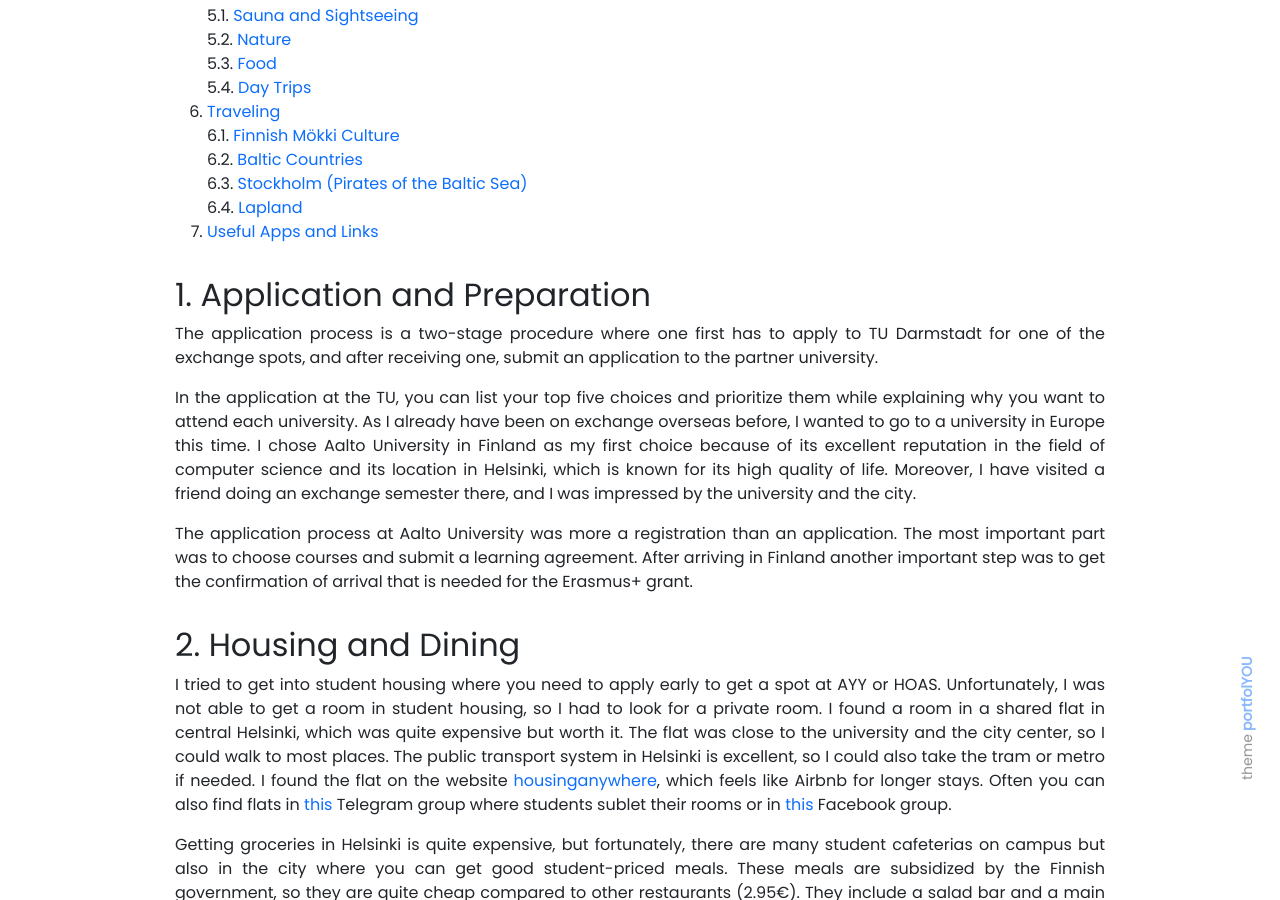
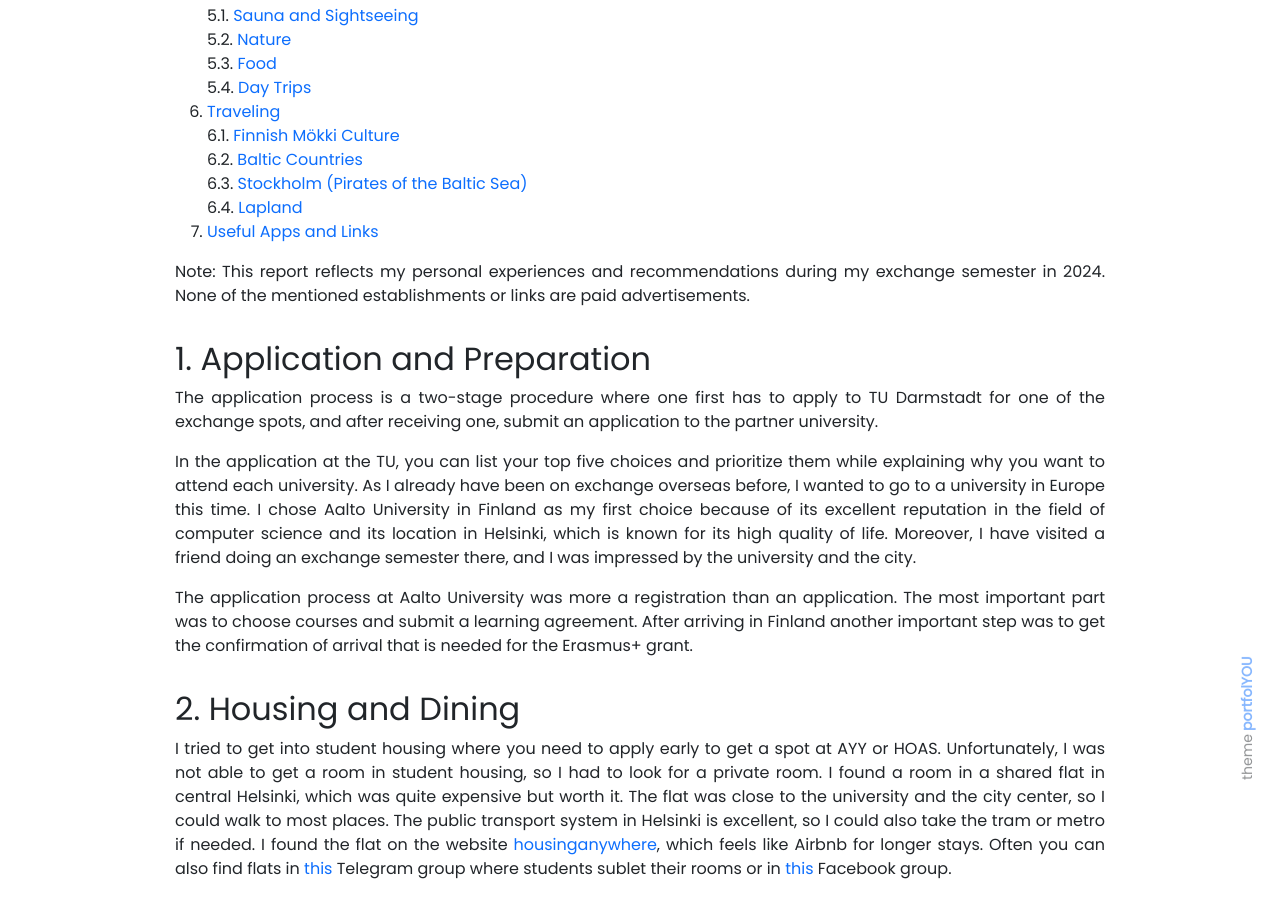
Before and after one commit to CptK/CptK.github.io, a Jekyll site: the page built from _posts/2024-12-23-study-abroad-finland.md, in a window 1280 px wide and 900 px high, scrolled down 861 px. Built offline with Jekyll 4.4.1, drawn with Linux system fonts in a browser that asks for light colours; nearby versions of some CDN libraries; our own code applies the rules of GitHub Pages for plain Markdown files.

Commit message:
add disclaimer

```diff
--- a/_posts/2024-12-23-study-abroad-finland.md
+++ b/_posts/2024-12-23-study-abroad-finland.md
@@ -26,6 +26,8 @@ In this report, I will share my experience of studying abroad in Finland at Aalt
     6.3. [Stockholm (Pirates of the Baltic Sea)](#63-stockholm-pirates-of-the-baltic-sea) <br />
     6.4. [Lapland](#64-lapland) <br />
 7. [Useful Apps and Links](#7-useful-apps-and-links)
+
+<p align="justify">Note: This report reflects my personal experiences and recommendations during my exchange semester in 2024. None of the mentioned establishments or links are paid advertisements.</p>
 
 ## 1. Application and Preparation
 <p align="justify">The application process is a two-stage procedure where one first has to apply to TU Darmstadt for one of the exchange spots, and after receiving one, submit an application to the partner university.</p>
```
